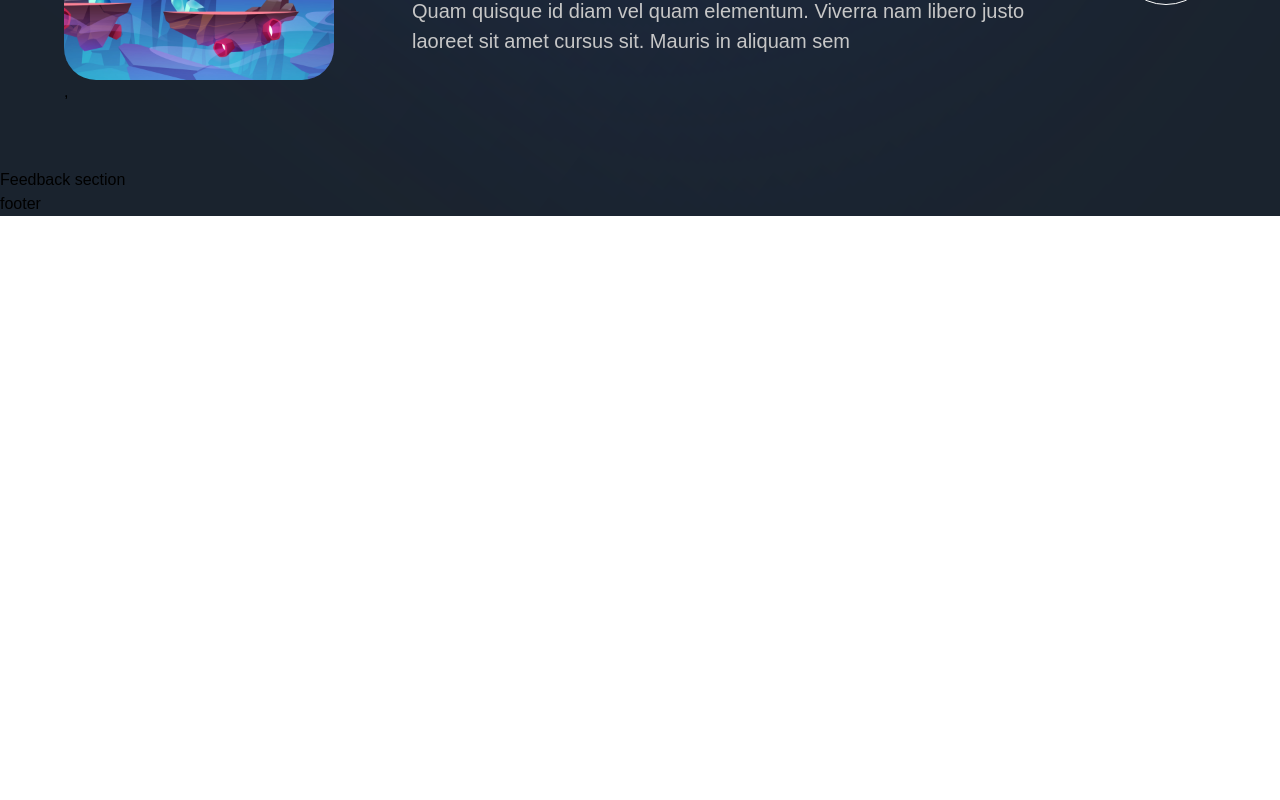
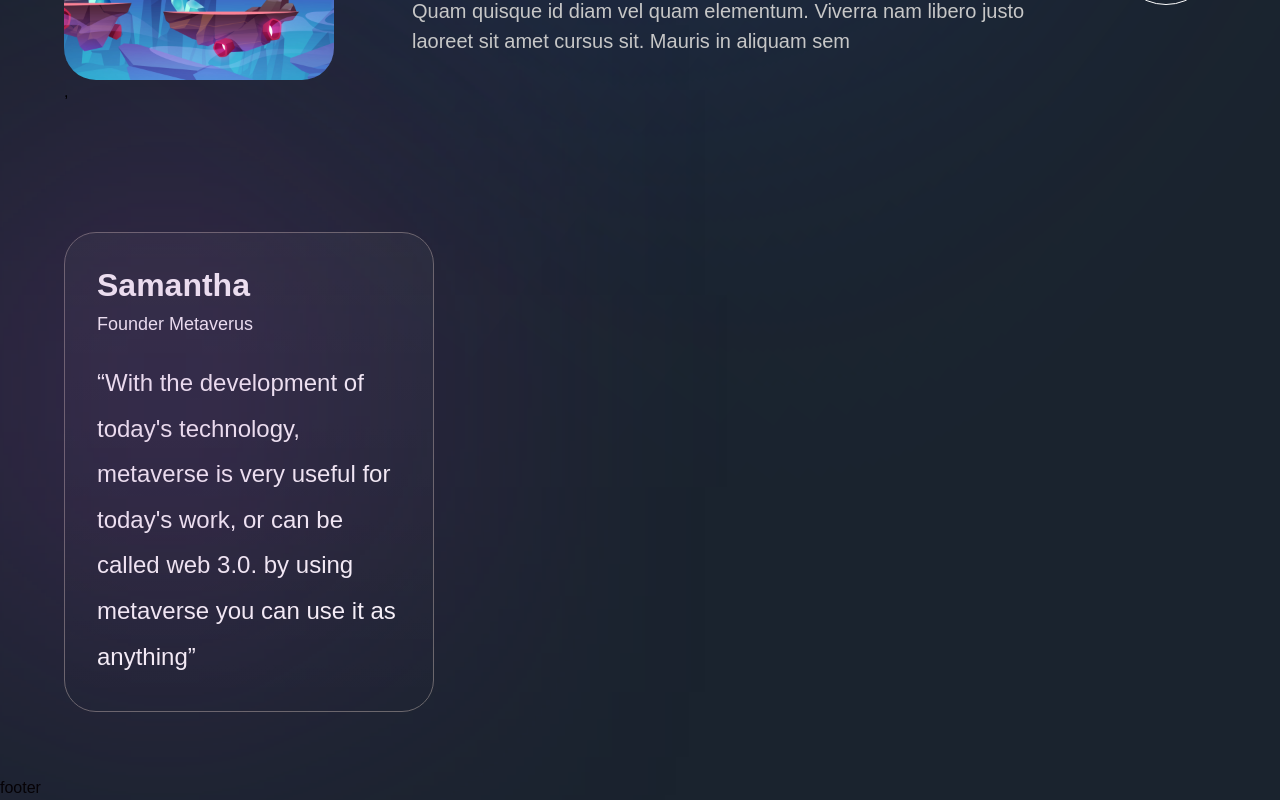
Before and after one commit to allentevyaw/Metaverse-Demo, a Next.js app: page / in a window 1280 px wide. Shown: the part 6261-7061 px from the top of the page. Before the commit the page ends 6477 px from the top, so only its background shows below. Built offline with nearby package versions, Linux system fonts and the light colour scheme; a web font is replaced by a local one.

Commit message:
working through feedback section

```diff
--- a/components/InsightCard.jsx
+++ b/components/InsightCard.jsx
@@ -27,7 +27,6 @@ const InsightCard = ({imgUrl, title, subtitle, index}) => (
     alt="arrow"
     className="w-[40%] h-[40%] object-contain" />
   </div>
-
 </div>
 
   </motion.div>
--- a/sections/Feedback.jsx
+++ b/sections/Feedback.jsx
@@ -1,8 +1,40 @@
 'use client';
 
+import {motion} from 'framer-motion'
+import styles from '../styles';
+import { fadeIn, staggerContainer, zoomIn } from '../utils/motion';
+
 const Feedback = () => (
-  <section>
-    Feedback section
+  <section className={`${styles.paddings}`}>
+    <motion.div
+      variants={staggerContainer}
+      initial="hidden"
+      whileInView="show"
+      viewport={{ once: false, amount: 0.25 }}
+      className={`${styles.innerWidth} mx-auto flex lg:flex-row flex-col gap-6`}
+    >
+      <motion.div
+        variants={fadeIn('right', 'tween', 0.2, 1)}
+        className="flex-[0.5] lg:max-w-[370px] flex justify-end flex-col gradient-05 sm:p-8 p-4 rounded-[32px] border-[1px] border-[#6A6A6A] relative"
+      >
+        <div className="feedback-gradient" />
+        <div>
+          <h4 className="font-bold sm:text-[32px] text-[26px] sm:leading-[40.32px] leading-[36.32px] text-white">
+            Samantha
+          </h4>
+          <p className="mt-[8px] font-normal sm:text-[18px] text-[12px] sm:leading-[22.68px] leading-[16.68px] text-white">
+            Founder Metaverus
+          </p>
+        </div>
+
+        <p className="mt-[24px] font-normal sm:text-[24px] text-[18px] sm:leading-[45.6px] leading-[39.6px] text-white">
+          “With the development of today's technology, metaverse is very
+          useful for today's work, or can be called web 3.0. by using
+          metaverse you can use it as anything”
+        </p>
+      </motion.div>
+
+  </motion.div>
   </section>
 );
 
```
